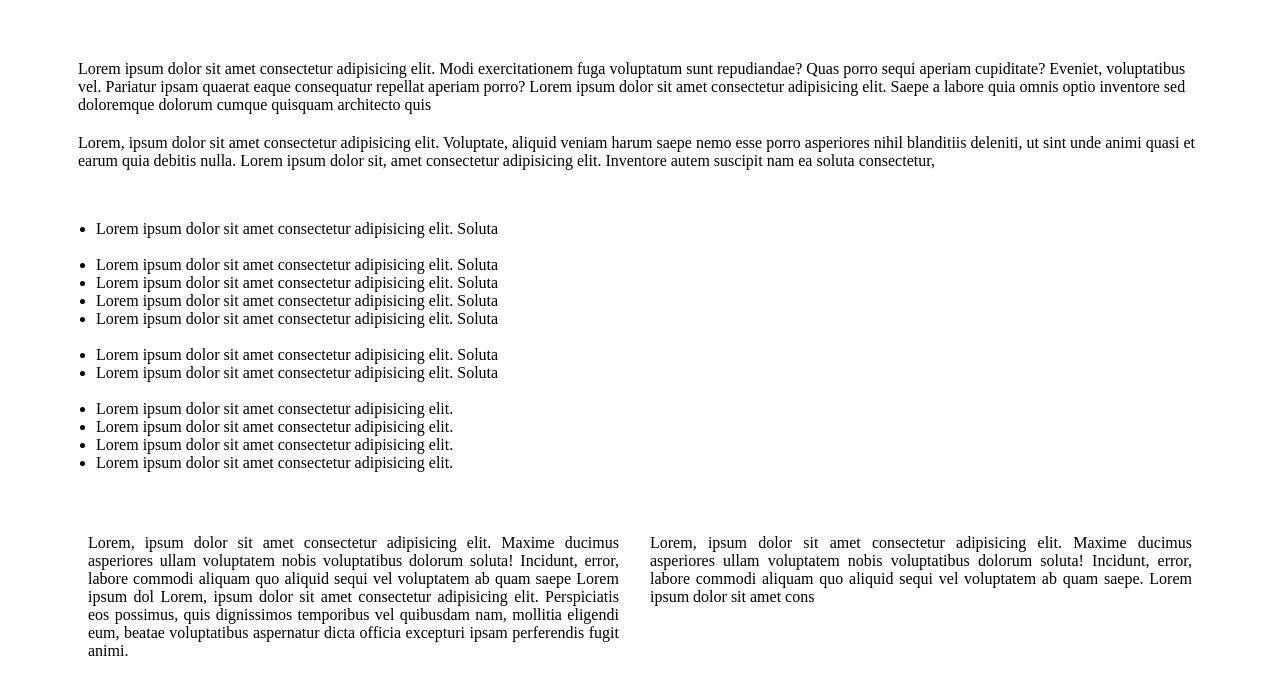
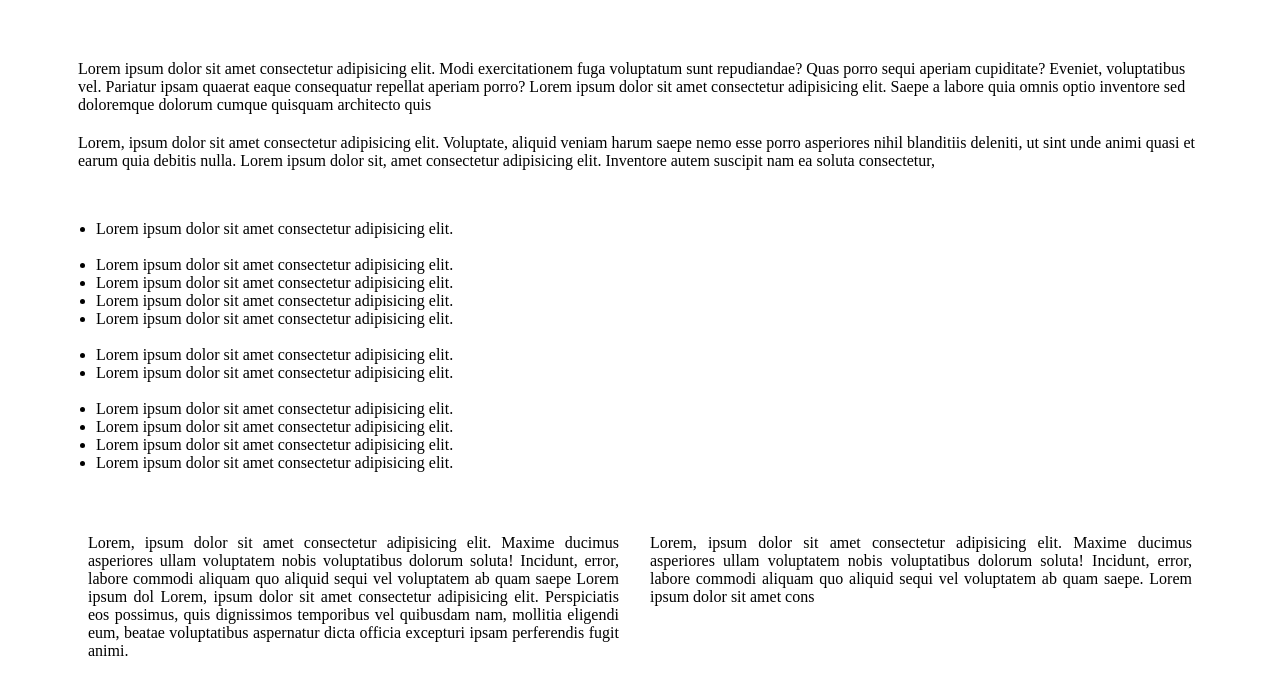
Before and after one commit to AbhishekCedcoss/Template1, a plain HTML site: page Index.html in a window 1280 px wide. Drawn offline with Linux system fonts and the light colour scheme.

Commit message:
tes-Pass

```diff
--- a/Index.html
+++ b/Index.html
@@ -31,15 +31,15 @@
     </div>
     <div style="margin-top: 50px; margin-left: 48px; margin-right: 70px">
       <ul>
-        <li>Lorem ipsum dolor sit amet consectetur adipisicing elit. Soluta</li>
+        <li>Lorem ipsum dolor sit amet consectetur adipisicing elit. </li>
         <br />
-        <li>Lorem ipsum dolor sit amet consectetur adipisicing elit. Soluta</li>
-        <li>Lorem ipsum dolor sit amet consectetur adipisicing elit. Soluta</li>
-        <li>Lorem ipsum dolor sit amet consectetur adipisicing elit. Soluta</li>
-        <li>Lorem ipsum dolor sit amet consectetur adipisicing elit. Soluta</li>
+        <li>Lorem ipsum dolor sit amet consectetur adipisicing elit. </li>
+        <li>Lorem ipsum dolor sit amet consectetur adipisicing elit. </li>
+        <li>Lorem ipsum dolor sit amet consectetur adipisicing elit. </li>
+        <li>Lorem ipsum dolor sit amet consectetur adipisicing elit. </li>
         <br />
-        <li>Lorem ipsum dolor sit amet consectetur adipisicing elit. Soluta</li>
-        <li>Lorem ipsum dolor sit amet consectetur adipisicing elit. Soluta</li>
+        <li>Lorem ipsum dolor sit amet consectetur adipisicing elit. </li>
+        <li>Lorem ipsum dolor sit amet consectetur adipisicing elit. </li>
         <br />
         <li>Lorem ipsum dolor sit amet consectetur adipisicing elit. </li>
         <li>Lorem ipsum dolor sit amet consectetur adipisicing elit. </li>
```
